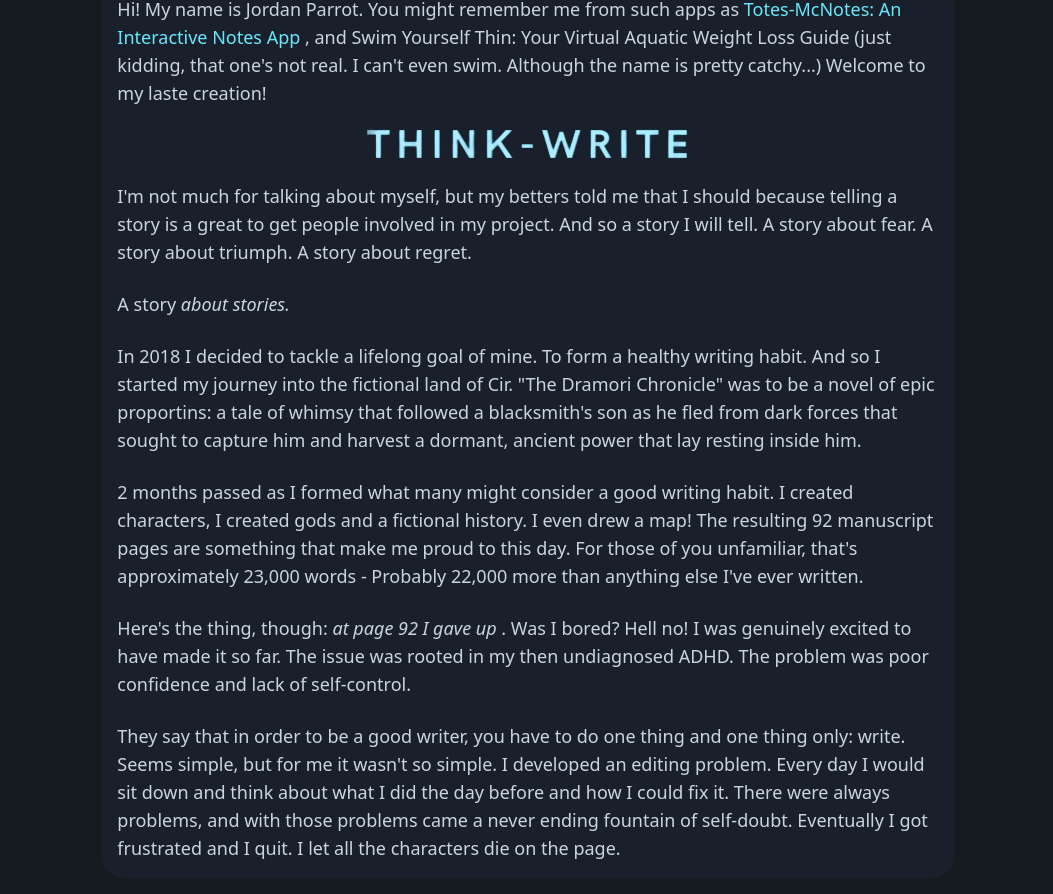
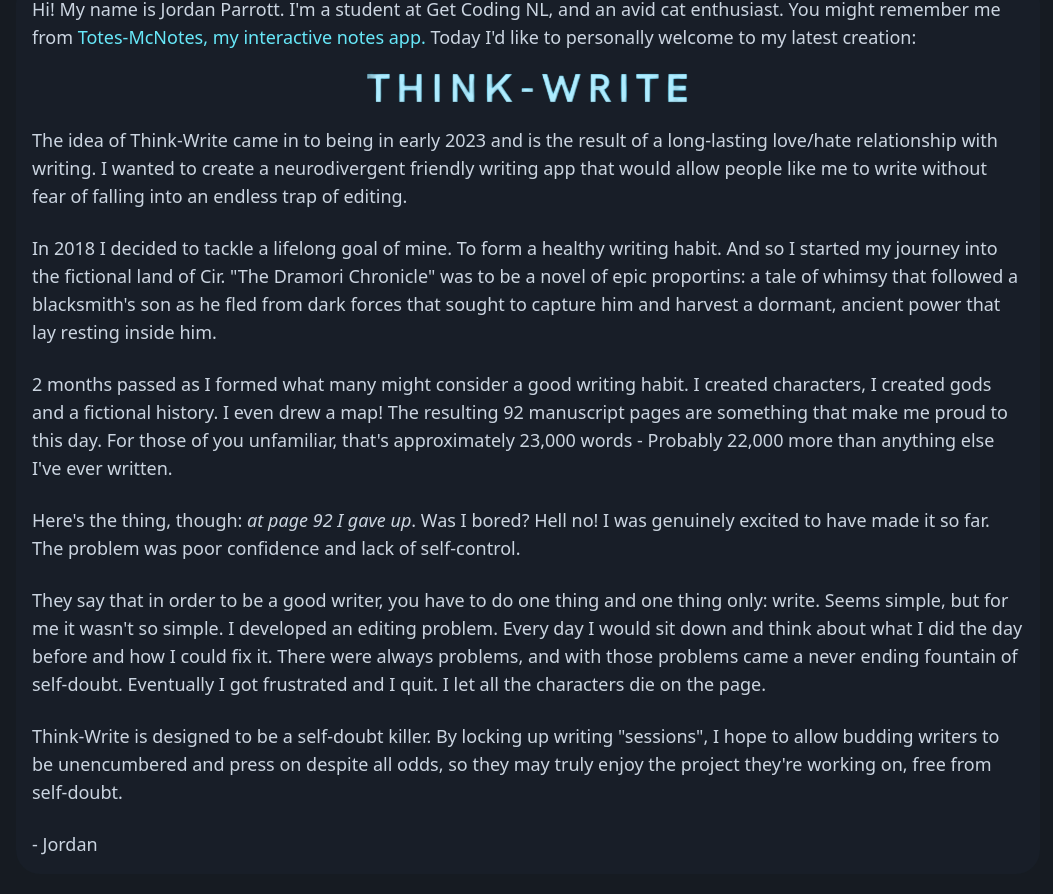
Before and after one commit to parrottjrs/think-write, a React (Vite) app: page /think-write/about in a window 1280 px wide. Shown: the part 357-1251 px from the top of the page, without its empty margins (112-1165 px from the left). Built offline with nearby package versions, Linux system fonts and the light colour scheme.

Commit message:
update Home.tsx

```diff
--- a/index.html
+++ b/index.html
@@ -10,7 +10,6 @@
       href="https://fonts.googleapis.com/css2?family=Lato&display=swap"
       rel="stylesheet"
     />
-
     <title>Think-Write</title>
   </head>
   <body class="m-15">
--- a/src/components/Navbar.tsx
+++ b/src/components/Navbar.tsx
@@ -55,7 +55,7 @@ const Dropdown = ({ writing }) => {
       </DropdownMenu.Trigger>
       <DropdownMenu.Portal>
         <DropdownMenu.Content>
-          <div className="rounded bg-sky-700/75">
+          <div className="rounded-xl bg-sky-700/75">
             <DropdownMenu.Item>
               <a
                 href="/think-write/"
--- a/src/components/SessionDialog.tsx
+++ b/src/components/SessionDialog.tsx
@@ -17,11 +17,11 @@ export default function SessionDialog({ title, passData }) {
     <Dialog.Root open={open} onOpenChange={setOpen}>
       <Dialog.Portal>
         <Dialog.Overlay className="data-[state=open]:animate-overlayShow fixed inset-0" />
-        <Dialog.Content className="data-[state=open]:animate-contentShow fixed top-[50%] left-[50%] max-h-[85vh] w-[90vw] max-w-[600px] translate-x-[-50%] translate-y-[-50%] rounded-[6px] bg-white p-[25px] shadow-[hsl(206_22%_7%_/_35%)_0px_10px_38px_-10px,_hsl(206_22%_7%_/_20%)_0px_10px_20px_-15px] focus:outline-none">
-          <Dialog.Title className="m-0 text-[17px] font-medium">
+        <Dialog.Content className="data-[state=open]:animate-contentShow fixed top-[50%] left-[50%] max-h-[85vh] w-[90vw] max-w-[600px] translate-x-[-50%] translate-y-[-50%] rounded-[6px] bg-slate-800 p-[25px] shadow-[hsl(206_22%_7%_/_35%)_0px_10px_38px_-10px,_hsl(206_22%_7%_/_20%)_0px_10px_20px_-15px] focus:outline-none">
+          <Dialog.Title className="m-0 text-[17px] text-slate-300 font-medium">
             Project/Session Details
           </Dialog.Title>
-          <Dialog.Description className="mt-[10px] mb-5 text-[15px] leading-normal">
+          <Dialog.Description className="mt-[10px] mb-5 text-[15px] text-slate-300 font-thin leading-normal">
             Name your project and select a goal for your current writing
             session, or select "no goal". Click submit when you're finished.
           </Dialog.Description>
@@ -31,10 +31,10 @@ export default function SessionDialog({ title, passData }) {
               setOpen(false);
             })}
           >
-            <label htmlFor="titleInput">
+            <label htmlFor="titleInput" className="text-slate-300 font-thin">
               {"Project Title:"}
               <input
-                className="ml-2 pl-2"
+                className="ml-2 my-1 p-1 bg-slate-600 rounded-md"
                 id="titleInput"
                 type="text"
                 {...register("currentTitle")}
@@ -43,15 +43,20 @@ export default function SessionDialog({ title, passData }) {
               />
             </label>
             <div>
-              <label htmlFor="goal">
+              <label htmlFor="goal" className="text-slate-300 font-thin">
                 Today's Goal:
                 <input
-                  className="w-12 ml-2 pl-1"
+                  className="w-12 m-2 p-1 bg-slate-600 rounded-md"
                   id="goal"
                   type="number"
                   {...register("goalNumber")}
                 />
-                <select id="goal" {...register("goalType")} required={true}>
+                <select
+                  id="goal"
+                  {...register("goalType")}
+                  required={true}
+                  className="m-1 px-1 py-1.5 bg-slate-600 rounded-md"
+                >
                   <option value="wordCount">words</option>
                   <option value="minutes">minutes</option>
                   <option value="hours">hours</option>
@@ -60,7 +65,10 @@ export default function SessionDialog({ title, passData }) {
               </label>
             </div>
 
-            <input type="submit" className="self-right" />
+            <input
+              type="submit"
+              className="mt-2 self-right text-slate-300 font-thin hover:text-cyan-600"
+            />
           </form>
         </Dialog.Content>
       </Dialog.Portal>
--- a/src/pages/About.tsx
+++ b/src/pages/About.tsx
@@ -11,34 +11,29 @@ export default function About() {
         className="w-36 h-36 m-auto my-5 md:h-60 md:w-60 animate-fade rounded-full
         "
       />
-      <div className="p-4 w-2/3 self-center m-auto bg-slate-800/40 rounded-3xl">
+      <div className="p-4 w-4/5 self-center m-auto my-5 bg-slate-800/25 rounded-3xl">
         <p className="text-xs md:text-lg text-slate-300 font-thin">
-          Hi! My name is Jordan Parrot. You might remember me from such apps as{" "}
+          Hi! My name is Jordan Parrott. I'm a student at Get Coding NL, and an
+          avid cat enthusiast. You might remember me from{" "}
           <a
             className="text-cyan-300 hover:text-cyan-600 "
             href="https://github.com/parrottjrs/totes-mcnotes#hi-my-name-is-jordan-and-welcome-to-totes-mcnotes"
           >
-            Totes-McNotes: An Interactive Notes App
+            Totes-McNotes, my interactive notes app.
           </a>{" "}
-          , and Swim Yourself Thin: Your Virtual Aquatic Weight Loss Guide (just
-          kidding, that one's not real. I can't even swim. Although the name is
-          pretty catchy...) Welcome to my laste creation!
+          Today I'd like to personally welcome to my latest creation:
         </p>
-
         <img
           src={words}
           className=" m-auto my-5
         "
         />
         <p className="text-xs md:text-lg text-slate-300 font-thin">
-          I'm not much for talking about myself, but my betters told me that I
-          should because telling a story is a great to get people involved in my
-          project. And so a story I will tell. A story about fear. A story about
-          triumph. A story about regret.
-        </p>
-        <br />
-        <p className="text-xs md:text-lg text-slate-300 font-thin">
-          A story <span className="italic">about stories.</span>
+          The idea of Think-Write came in to being in early 2023 and is the
+          result of a long-lasting love/hate relationship with writing. I wanted
+          to create a neurodivergent friendly writing app that would allow
+          people like me to write without fear of falling into an endless trap
+          of editing.
         </p>
         <br />
         <p className="text-xs md:text-lg text-slate-300 font-thin">
@@ -61,10 +56,9 @@ export default function About() {
         <br />
         <p className="text-xs md:text-lg text-slate-300 font-thin">
           Here's the thing, though:{" "}
-          <span className="italic">at page 92 I gave up</span> . Was I bored?
-          Hell no! I was genuinely excited to have made it so far. The issue was
-          rooted in my then undiagnosed ADHD. The problem was poor confidence
-          and lack of self-control.
+          <span className="italic">at page 92 I gave up</span>. Was I bored?
+          Hell no! I was genuinely excited to have made it so far. The problem
+          was poor confidence and lack of self-control.
         </p>
         <br />
         <p className="text-xs md:text-lg text-slate-300 font-thin">
@@ -76,6 +70,15 @@ export default function About() {
           fountain of self-doubt. Eventually I got frustrated and I quit. I let
           all the characters die on the page.
         </p>
+        <br />{" "}
+        <p className="text-xs md:text-lg text-slate-300 font-thin">
+          Think-Write is designed to be a self-doubt killer. By locking up
+          writing "sessions", I hope to allow budding writers to be unencumbered
+          and press on despite all odds, so they may truly enjoy the project
+          they're working on, free from self-doubt.
+        </p>
+        <br />
+        <p className="text-xs md:text-lg text-slate-300 font-thin">- Jordan</p>
       </div>
     </div>
   );
--- a/src/pages/Editor.tsx
+++ b/src/pages/Editor.tsx
@@ -14,7 +14,7 @@ import * as Progress from "@radix-ui/react-progress";
 const ProgressBar = ({ progress }) => {
   return (
     <Progress.Root
-      className="relative overflow-hidden bg-red-500 mt-5 rounded-full w-[300px] h-[25px] self-center border-2-black"
+      className="relative overflow-hidden bg-slate-800 mt-5 rounded-full w-[300px] h-[25px] self-center border-2-black"
       style={{
         // Fix overflow clipping in Safari
         // https://gist.github.com/domske/b66047671c780a238b51c51ffde8d3a0
--- a/src/pages/Home.tsx
+++ b/src/pages/Home.tsx
@@ -1,6 +1,7 @@
 import React from "react";
 import Navbar from "../components/Navbar";
 import logo from "../images/logo.png";
+import words from "../images/logo-just-words.png";
 
 export default function Home() {
   return (
@@ -11,8 +12,52 @@ export default function Home() {
         className="w-36 h-36 m-auto my-5 md:h-60 md:w-60 animate-fade
       "
       />
-      <div className="p-4 w-2/3 self-center m-auto bg-slate-800/40 rounded-3xl">
+      <div className="p-4 w-4/5 self-center m-auto my-5 bg-slate-800/25 rounded-3xl">
+        <h1 className="mb-2 md:mb-4 text-lg md:text-2xl text-slate-500">
+          Welcome to Think-Write!
+        </h1>
         <p className="text-xs md:text-lg text-slate-300 font-thin"></p>
+
+        <p className="text-xs md:text-lg text-slate-300 font-thin">
+          Think-Write was created and designed by Jordan Parrott, a student of
+          Get Coding NL. It uses a combination of React and Tailwind CSS, as
+          well as components like React-Quill. Building on his last project,{" "}
+          <a
+            className="text-cyan-300 hover:text-cyan-600 "
+            href="https://github.com/parrottjrs/totes-mcnotes#hi-my-name-is-jordan-and-welcome-to-totes-mcnotes"
+          >
+            Totes-McNotes
+          </a>
+          , Jordan was able to create something a little more personal this time
+          around. To learn more about him, and the "why" behind this project{" "}
+          <a
+            href="/think-write/about"
+            className="text-cyan-300 hover:text-cyan-600 "
+          >
+            click here
+          </a>
+          .
+        </p>
+
+        <br />
+        <p className="text-xs md:text-lg text-slate-300 font-thin">
+          Think-Write is an app for people who want to be more mindful of their
+          writing practice. Drawing from multiple philosophies, sage advice, and
+          examples from some of Jordan's favourite authors, this app aims to
+          give you the tools to help stay on task and form a healthy
+          relationship with the craft.
+        </p>
+        <br />
+        <div>
+          <h2 className="mb-2 md:mb-4 md:text-2xl text-slate-500">How to</h2>
+          <img src={words} />
+        </div>
+        <p className="text-xs md:text-lg text-slate-300 font-thin">
+          Thinking-Write is easy. Think of something you want to write.
+          Anything. That something is now your first project. Now take that
+          project and run or continue reading to learn more.
+        </p>
+        <br />
       </div>
     </div>
   );
```
